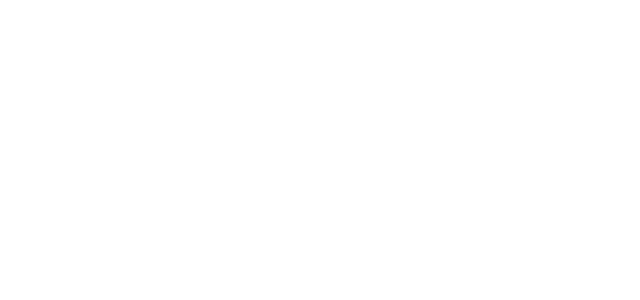
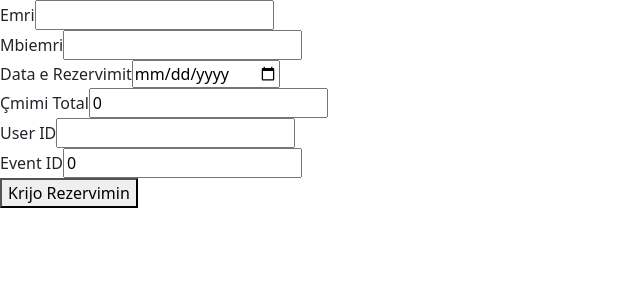
Before and after one commit to andapilingjurka/OrganizingEventsFrontEnd, a React (Create React App) app in the folder organizingevents/: page /reservationForUser in a window 1280 px wide. Before the commit this address had no page. Shown: the top 300 px of the page, without its empty margins (0-640 px from the left). Built offline with nearby package versions, Linux system fonts and the light colour scheme; a web font is replaced by a local one.

Commit message:
Reservation for user

```diff
--- a/organizingevents/package.json
+++ b/organizingevents/package.json
@@ -11,7 +11,7 @@
     "bootstrap": "^5.3.3",
     "bootstrap-icons": "^1.11.3",
     "chart.js": "^4.4.4",
-    "framer-motion": "^11.5.4",
+    "framer-motion": "^11.5.5",
     "react": "^18.3.1",
     "react-chartjs-2": "^5.2.0",
     "react-dom": "^18.3.1",
--- a/organizingevents/src/App.js
+++ b/organizingevents/src/App.js
@@ -25,6 +25,7 @@ import StaffList from "./User/Staff/StaffList";
 import FeedbackAdmin from "./Admin/FeedbackAdmin";
 import AddFeedback from "./User/Home/AddFeedback";
 import Contact from "./User/Contact/Contact";
+import UserReservation from "./User/UserReservations/UserReservation";
 
 
 function App() {
@@ -57,6 +58,7 @@ function App() {
           <Route path="/stafflist" element={<StaffList />} />
           <Route path="/addfeedback" element={<AddFeedback />} />
           <Route path="/contact" element={<Contact />} />
+          <Route path="/reservationForUser" element = {<UserReservation/>}/>
 
       </Routes>
     </Router>
--- a/organizingevents/src/Login/Login.js
+++ b/organizingevents/src/Login/Login.js
@@ -8,6 +8,8 @@ import './Login.css';
 const Login = () => {
   const [Email, setEmail] = useState('');
   const [Password, setPassword] = useState('');
+  const [FirstName,setFirstName] = useState('')
+  const [LastName,setLastName] = useState('')
   const [emailError, setEmailError] = useState('');
   const [passwordError, setPasswordError] = useState('');
   const [ServerError, setServerError] = useState('');
@@ -40,8 +42,12 @@ const Login = () => {
     try {
       const response = await axios.post('https://localhost:7214/api/Users/Login', userData);
       if (response.status === 200) {
-        const { roleId } = response.data;
+        const { roleId , userId , firstName , lastName} = response.data;
+        console.log(response.data)
         localStorage.setItem('roleId', roleId);
+        localStorage.setItem('userId',userId);
+        localStorage.setItem('firstName',firstName)
+        localStorage.setItem('lastName',lastName)
         toast.success('Logged in successfully!');
         navigate('/');
       } else {
--- /dev/null
+++ b/organizingevents/src/User/UserReservations/UserReservation.js
@@ -0,0 +1,137 @@
+import React, { useState, useEffect } from 'react';
+
+export default function UserReservation() {
+  // Defino state për secilën fushë të formës
+  const [name, setName] = useState('');
+  const [surname, setSurname] = useState('');
+  const [reservationDate, setReservationDate] = useState('');
+  const [totalPrice, setTotalPrice] = useState(0);
+  const [firstName,setFirstName] = useState('')
+  const [lastName,setLastName] = useState('')
+  const [userId, setUserId] = useState('');
+  const [eventID, setEventID] = useState(0);
+
+  // Merr UserId nga localStorage kur komponenti ngarkohet
+  useEffect(() => {
+    const storedUserId = localStorage.getItem('userId');
+    const storedRoleId = localStorage.getItem('roleId');
+    const storedFirstName = localStorage.getItem('firstName')
+    const storedLastName = localStorage.getItem('lastName')
+
+    console.log('role id from storage', storedRoleId);
+    console.log('User ID from localStorage:', storedUserId);
+    console.log('User ID from localStorage:', storedFirstName);
+    console.log('User ID from localStorage:', storedLastName);
+
+    if (storedUserId) {
+      setUserId(Number(storedUserId));  // Konverto në numër nëse `userId` është numerik
+    }
+
+    if(storedFirstName){
+        setFirstName(storedFirstName)
+    }
+
+    if(storedLastName){
+        setLastName(storedLastName)
+    }
+  }, []);
+
+
+  const handleSubmit = async (e) => {
+    e.preventDefault();
+
+    // Strukturo objektin për kërkesën POST
+    const reservationData = {
+        name: firstName,  // Përdor firstName në vend të name
+        surname: lastName,  // Përdor lastName në vend të surname
+        reservationDate: reservationDate,
+        totalPrice: totalPrice,
+        userID: Number(userId),
+        eventID: eventID
+      };
+
+    // Shfaq të dhënat e rezervimit në console
+    console.log('Reservation data:', reservationData);
+
+    // Bëj kërkesën POST për rezervim
+    try {
+      const response = await fetch('https://localhost:7214/api/Reservation/AddReservation', {
+        method: 'POST',
+        headers: {
+          'Content-Type': 'application/json',
+        },
+        body: JSON.stringify(reservationData),
+      });
+
+      if (response.ok) {
+        alert('Rezervimi u krijua me sukses!');
+      } else {
+        alert('Ka ndodhur një gabim gjatë krijimit të rezervimit.');
+      }
+    } catch (error) {
+      console.error('Error:', error);
+      alert('Ka ndodhur një gabim.');
+    }
+  };
+
+  return (
+    <form onSubmit={handleSubmit}>
+      <div>
+        <label>Emri</label>
+        <input
+          type="text"
+          value={firstName || ""}
+          onChange={(e) => setName(e.target.value)}
+          required
+        />
+      </div>
+      <div>
+        <label>Mbiemri</label>
+        <input
+          type="text"
+          value={lastName || ""}
+          onChange={(e) => setSurname(e.target.value)}
+          required
+        />
+      </div>
+      <div>
+        <label>Data e Rezervimit</label>
+        <input
+          type="date"
+          value={reservationDate}
+          onChange={(e) => setReservationDate(e.target.value)}
+          required
+        />
+      </div>
+      <div>
+        <label>Çmimi Total</label>
+        <input
+          type="number"
+          value={totalPrice}
+          onChange={(e) => setTotalPrice(e.target.value)}
+          required
+        />
+      </div>
+      <div>
+        <label>User ID</label>
+        <input
+          type="number"
+          value={userId || ""} // Sigurohu që po shfaq vlerën dhe të mos jetë undefined
+          onChange={(e) => setUserId(e.target.value)}
+          required
+          readOnly
+        />
+      </div>
+      <div>
+        <label>Event ID</label>
+        <input
+          type="number"
+          value={eventID}
+          onChange={(e) => setEventID(e.target.value)}
+          required
+        />
+      </div>
+      <button type="submit">Krijo Rezervimin</button>
+    </form>
+  );
+}
```
Also changed, not shown: organizingevents/src/User/UserReservations/UserReservation.css (added), 1 other file (tests, documents, lock files or other folders).
